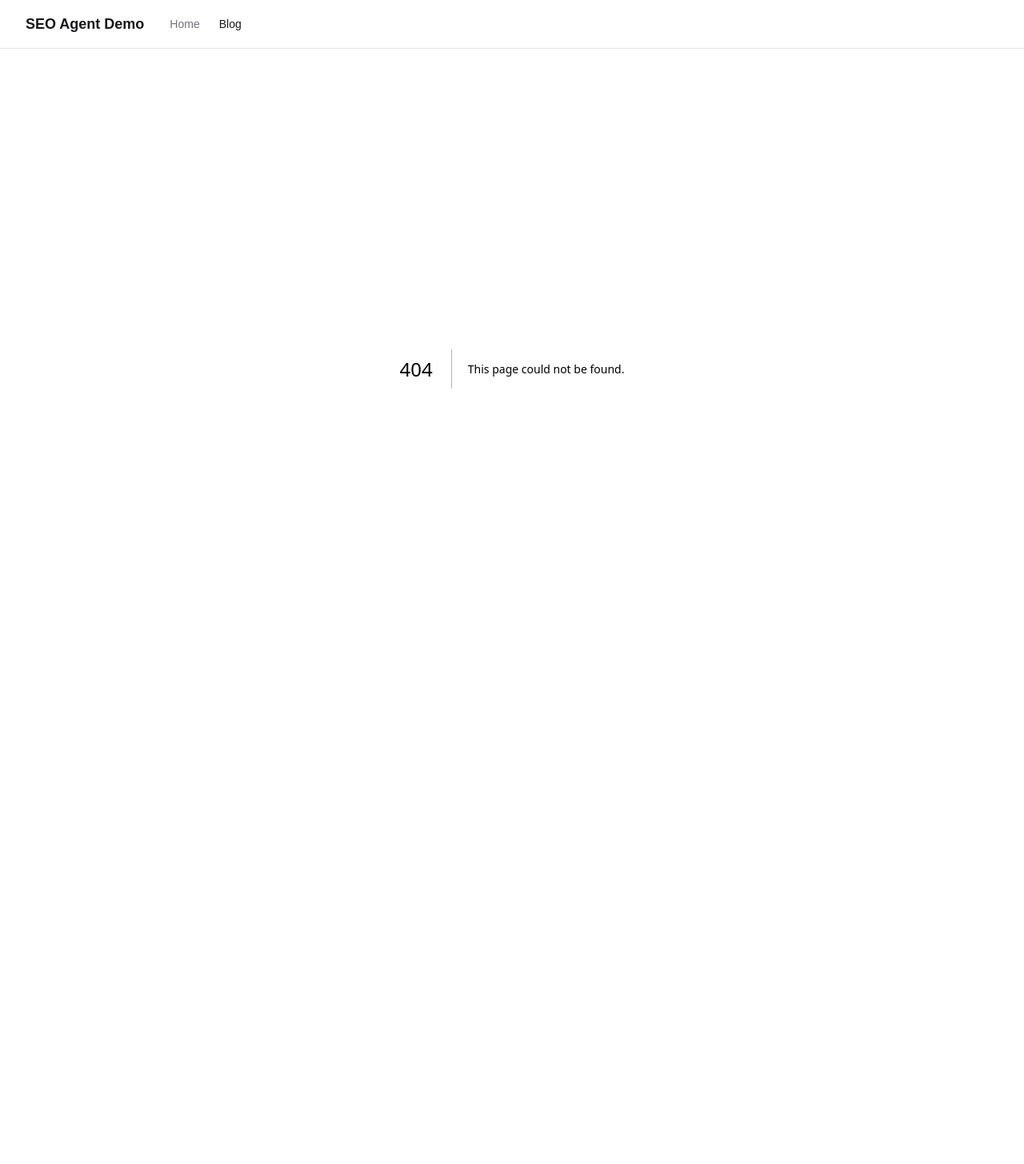
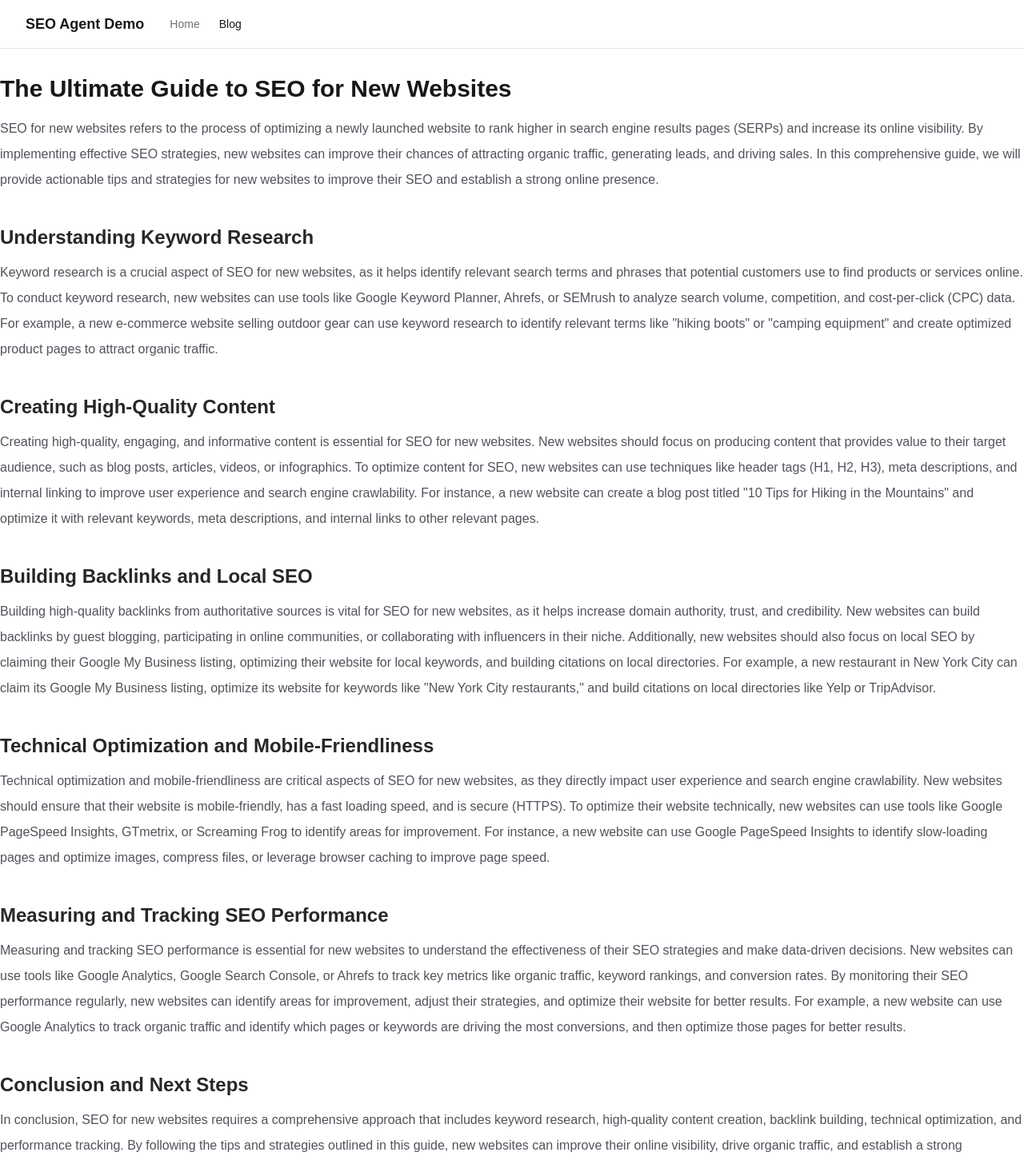
Before and after one commit to Ayushhariwal/seo-agent-demo, a Next.js app: page /blog/the-ultimate-guide-to-seo-for-new-websites in a window 1280 px wide. Before the commit this address had no page. Shown: the top 1456 px of the page at 80% size. Before the commit the page ends 861 px from the top, so only its background shows below. Built offline with nearby package versions, Linux system fonts and the light colour scheme.

Commit message:
Weekly SEO update 2026-05-26 — 1 posts, 2 gaps

```diff
--- /dev/null
+++ b/app/blog/the-ultimate-guide-to-seo-for-new-websites/page.mdx
@@ -0,0 +1,28 @@
+---
+title: "The Ultimate Guide to SEO for New Websites"
+description: "Improve your online presence with our expert guide to SEO for new websites, boosting visibility and driving traffic"
+date: "2026-05-26"
+tags: ["SEO", "new websites", "digital marketing"]
+---
+
+# The Ultimate Guide to SEO for New Websites
+
+SEO for new websites refers to the process of optimizing a newly launched website to rank higher in search engine results pages (SERPs) and increase its online visibility. By implementing effective SEO strategies, new websites can improve their chances of attracting organic traffic, generating leads, and driving sales. In this comprehensive guide, we will provide actionable tips and strategies for new websites to improve their SEO and establish a strong online presence.
+
+## Understanding Keyword Research
+Keyword research is a crucial aspect of SEO for new websites, as it helps identify relevant search terms and phrases that potential customers use to find products or services online. To conduct keyword research, new websites can use tools like Google Keyword Planner, Ahrefs, or SEMrush to analyze search volume, competition, and cost-per-click (CPC) data. For example, a new e-commerce website selling outdoor gear can use keyword research to identify relevant terms like "hiking boots" or "camping equipment" and create optimized product pages to attract organic traffic.
+
+## Creating High-Quality Content
+Creating high-quality, engaging, and informative content is essential for SEO for new websites. New websites should focus on producing content that provides value to their target audience, such as blog posts, articles, videos, or infographics. To optimize content for SEO, new websites can use techniques like header tags (H1, H2, H3), meta descriptions, and internal linking to improve user experience and search engine crawlability. For instance, a new website can create a blog post titled "10 Tips for Hiking in the Mountains" and optimize it with relevant keywords, meta descriptions, and internal links to other relevant pages.
+
+## Building Backlinks and Local SEO
+Building high-quality backlinks from authoritative sources is vital for SEO for new websites, as it helps increase domain authority, trust, and credibility. New websites can build backlinks by guest blogging, participating in online communities, or collaborating with influencers in their niche. Additionally, new websites should also focus on local SEO by claiming their Google My Business listing, optimizing their website for local keywords, and building citations on local directories. For example, a new restaurant in New York City can claim its Google My Business listing, optimize its website for keywords like "New York City restaurants," and build citations on local directories like Yelp or TripAdvisor.
+
+## Technical Optimization and Mobile-Friendliness
+Technical optimization and mobile-friendliness are critical aspects of SEO for new websites, as they directly impact user experience and search engine crawlability. New websites should ensure that their website is mobile-friendly, has a fast loading speed, and is secure (HTTPS). To optimize their website technically, new websites can use tools like Google PageSpeed Insights, GTmetrix, or Screaming Frog to identify areas for improvement. For instance, a new website can use Google PageSpeed Insights to identify slow-loading pages and optimize images, compress files, or leverage browser caching to improve page speed.
+
+## Measuring and Tracking SEO Performance
+Measuring and tracking SEO performance is essential for new websites to understand the effectiveness of their SEO strategies and make data-driven decisions. New websites can use tools like Google Analytics, Google Search Console, or Ahrefs to track key metrics like organic traffic, keyword rankings, and conversion rates. By monitoring their SEO performance regularly, new websites can identify areas for improvement, adjust their strategies, and optimize their website for better results. For example, a new website can use Google Analytics to track organic traffic and identify which pages or keywords are driving the most conversions, and then optimize those pages for better results.
+
+## Conclusion and Next Steps
+In conclusion, SEO for new websites requires a comprehensive approach that includes keyword research, high-quality content creation, backlink building, technical optimization, and performance tracking. By following the tips and strategies outlined in this guide, new websites can improve their online visibility, drive organic traffic, and establish a strong foundation for long-term success. If you're a new website owner looking to improve your SEO, we invite you to explore our resources and tools at [https://yourwebsite.com](https://yourwebsite.com) to learn more about how to optimize your website for search engines and attract more visitors to your site. Take the first step towards improving your SEO today and start driving more traffic, leads, and sales to your new website.
--- /dev/null
+++ b/seo-reports/weekly/2026-05-26.md
@@ -0,0 +1,36 @@
+# Weekly SEO Report — 2026-05-26
+
+## Summary
+
+* Biggest opportunity this week: Filling the content gap in "Competitor Analysis" to gain a competitive edge, as it's a high-priority topic with no existing content on our site. This can be achieved by creating a comprehensive guide on competitor analysis.
+* Top 2 quick win keywords: None identified yet, but we should focus on finding relevant keywords with low competition and high search volume. We'll use tools like Ahrefs and SEMrush to identify potential quick win keywords.
+* Best new content to create: "A Step-by-Step Guide to Competitor Analysis for SEO" as it addresses a high-priority content gap and can attract relevant traffic. This content will provide actionable tips and insights on analyzing competitors.
+* One thing to monitor or watch: The performance of the newly published blog post "undefined" to see how it affects our site's traffic and ranking, and to identify areas for improvement. We'll track its metrics using Google Analytics and adjust our content strategy accordingly.
+
+---
+
+## Competitors analyzed
+
+- competitor1.com
+- competitor2.com
+- competitor3.com
+
+## Keyword gaps — topics we are missing
+
+| Topic | Why | Target keyword | Priority |
+|---|---|---|---|
+| Competitor Analysis | Understanding competitor strengths and weaknesses is crucial for our site's growth | `competitor analysis tools` | **high** |
+| SEO Strategy | A well-planned SEO strategy is essential for our site's visibility and ranking | `SEO strategy template` | **medium** |
+
+## Quick wins — our keywords near page 1
+
+| Keyword | Position | Impressions | Clicks | Page |
+|---|---|---|---|---|
+
+## Blog posts this week
+
+- **undefined** — ✅ Live on site — written via groq
+
+## Improvement opportunities
+
+- **None available** — Conduct thorough competitor analysis to identify areas for improvement
```
